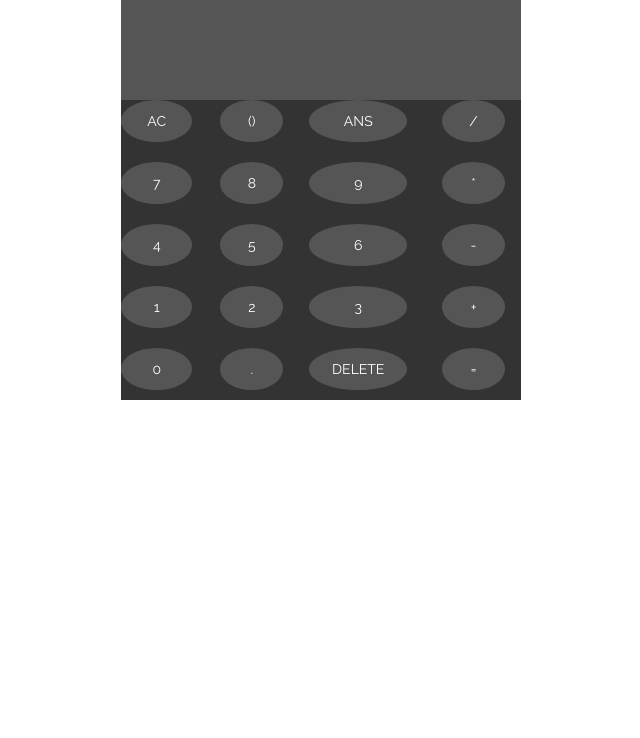
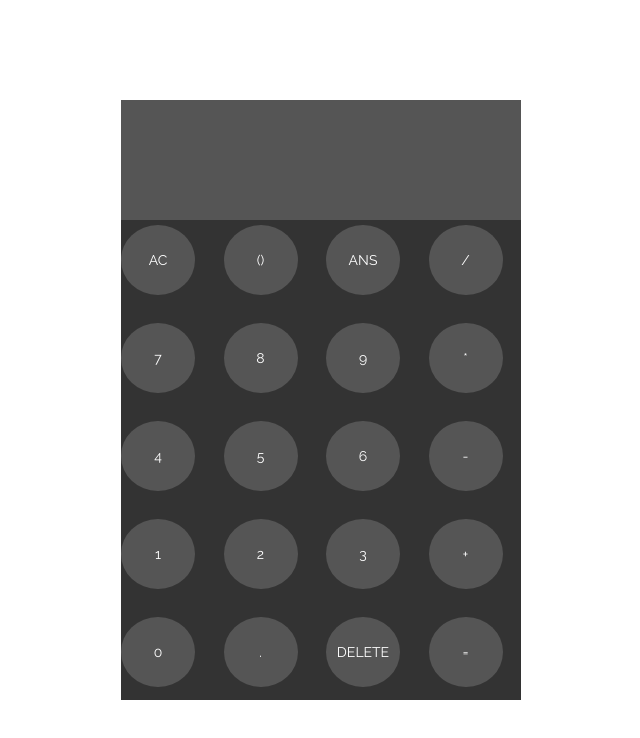
Before and after one commit to Tylerasa/calculator, a React (Create React App) app: page / in a window 1280 px wide. Shown: the top 738 px of the page, without its empty margins (319-959 px from the left). Built offline with nearby package versions, Linux system fonts and the light colour scheme.

Commit message:
redesign

```diff
--- a/src/App.css
+++ b/src/App.css
@@ -1,12 +1,22 @@
+.main-wrapper{
+  display: flex;
+  justify-content: center;
+  align-items: center;
+  width: 100vw;
+  height: 100vh;
+
+}
+
 .calculator-wrapper {
   width: 400px;
   margin: auto;
   background-color: #333;
   color: white;
+  height: 600px;
 }
 
 .screen {
-  height: 100px;
+  height: 20%;
   width: 100%;
   background-color: #555;
   font-size: 50px;
@@ -15,11 +25,11 @@
 
 .buttons {
   display: grid;
-  grid-template-columns: repeat(4, auto);
-  /* grid-template-columns: auto auto auto auto; */
+  grid-template-columns: repeat(4, 1fr);
   gap: 10px;
   text-align: center;
-  height: 300px;
+  height: 80%;
+  padding: 5px 0;
 }
 
 .button {
```
